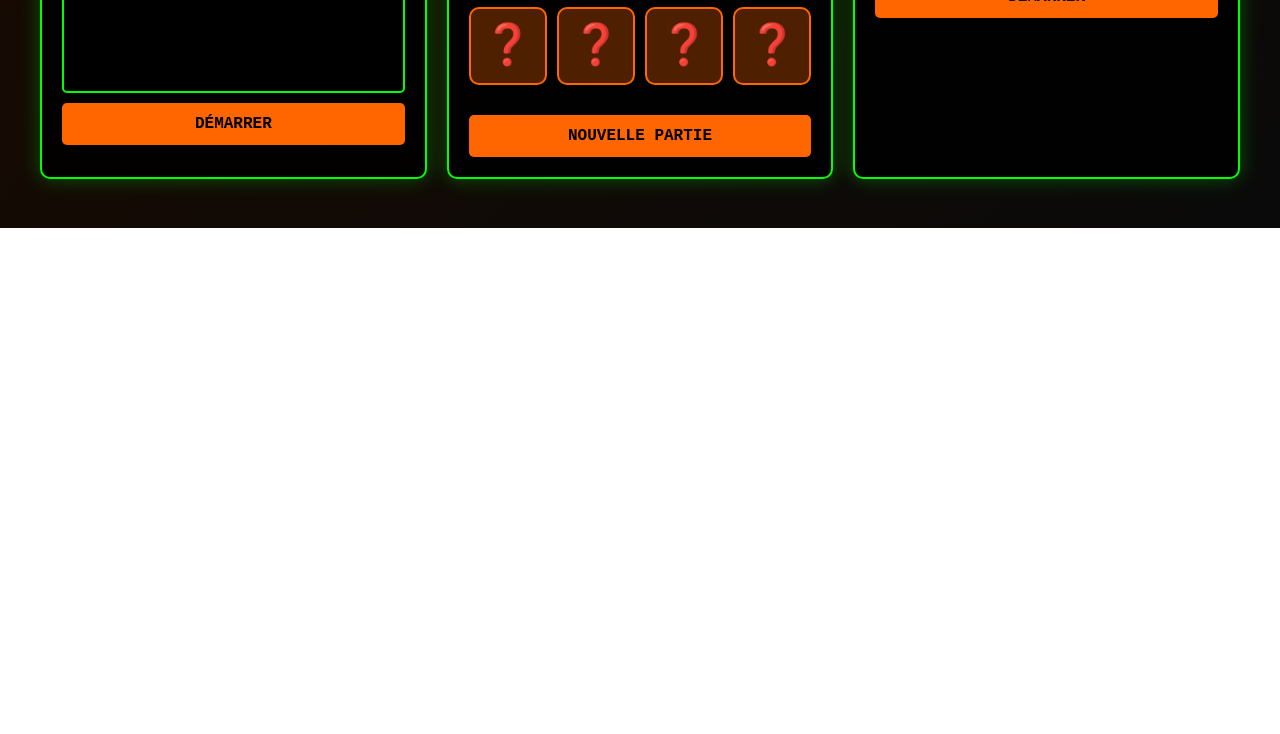
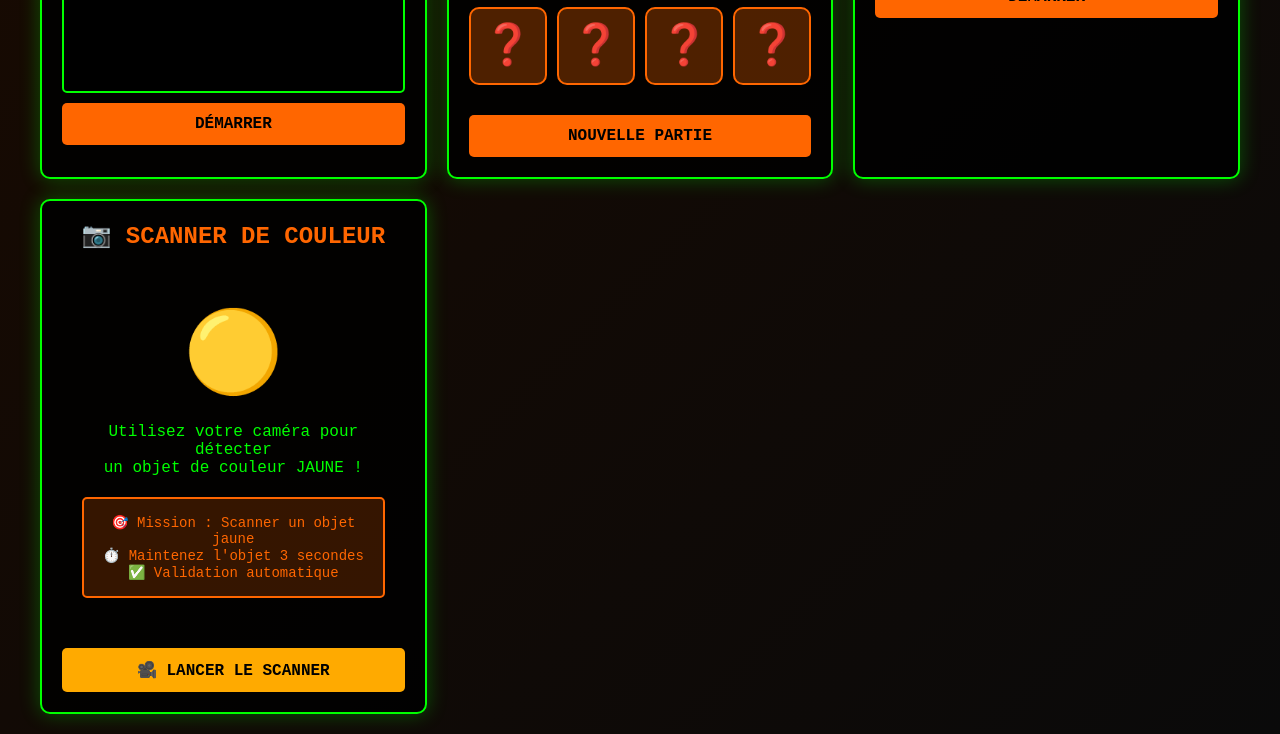
Before and after one commit to ErosGuil/projet-citrouilleV2, a plain HTML site: page minijeux.html in a window 1280 px wide. Shown: the part 572-1306 px from the top of the page. Before the commit the page ends 800 px from the top, so only its background shows below. Drawn offline with Linux system fonts and the light colour scheme.

Commit message:
Add files via upload

```diff
--- a/minijeux.html
+++ b/minijeux.html
@@ -361,6 +361,27 @@
             </div>
             <button onclick="startTyping()">DÉMARRER</button>
         </div>
+        <!-- Scanner de Couleur Jaune -->
+        <div class="game-card">
+            <h2>📷 SCANNER DE COULEUR</h2>
+            <div style="text-align: center; padding: 20px;">
+                <div style="font-size: 80px; margin: 20px 0;">🟡</div>
+                <p style="color: #0f0; margin-bottom: 20px;">
+                    Utilisez votre caméra pour détecter<br>un objet de couleur JAUNE !
+                </p>
+                <div style="background: rgba(255, 102, 0, 0.2); border: 2px solid #ff6600; padding: 15px; border-radius: 5px; margin: 20px 0;">
+                    <p style="color: #ff6600; font-size: 14px;">
+                        🎯 Mission : Scanner un objet jaune<br>
+                        ⏱️ Maintenez l'objet 3 secondes<br>
+                        ✅ Validation automatique
+                    </p>
+                </div>
+            </div>
+            <button onclick="window.open('scanner-jaune.html', '_blank')" style="background: #ffaa00;">
+                🎥 LANCER LE SCANNER
+            </button>
+        </div>
+        </div>
     </div>
 
     <script>
```
